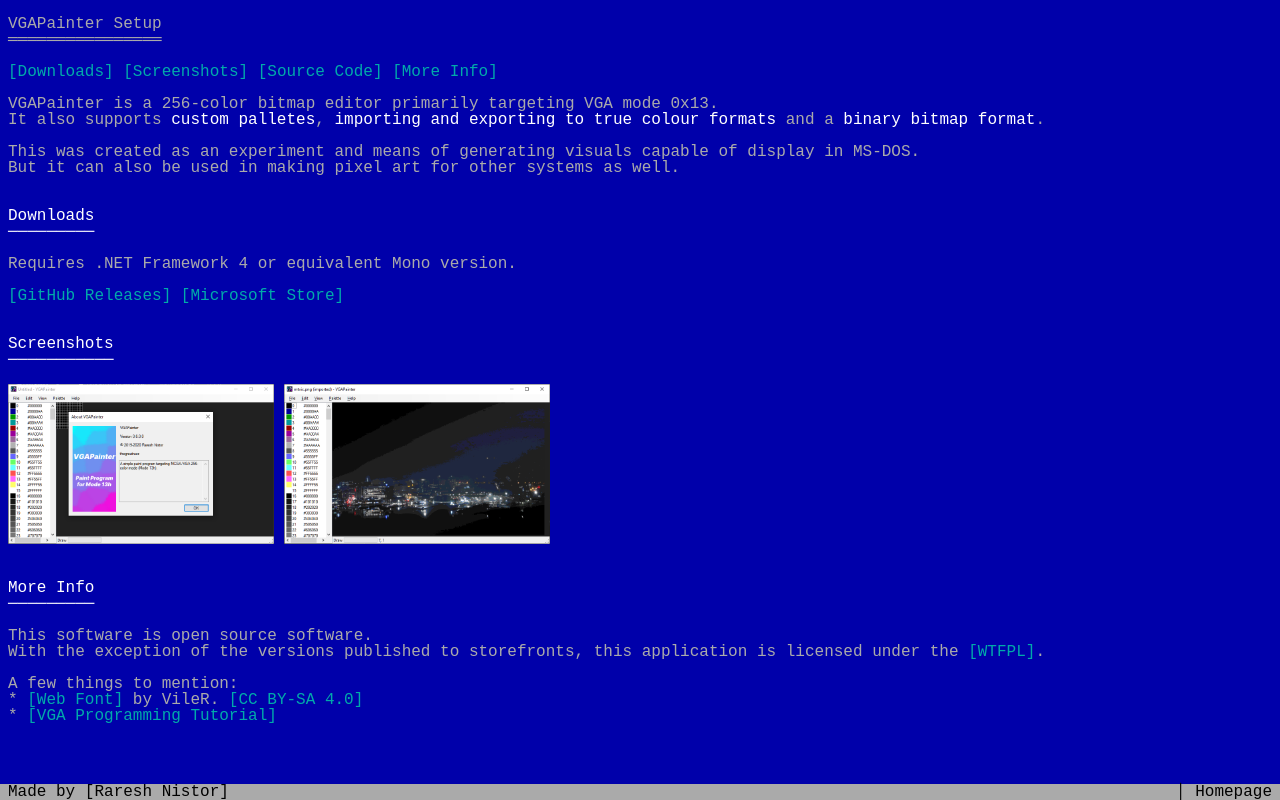
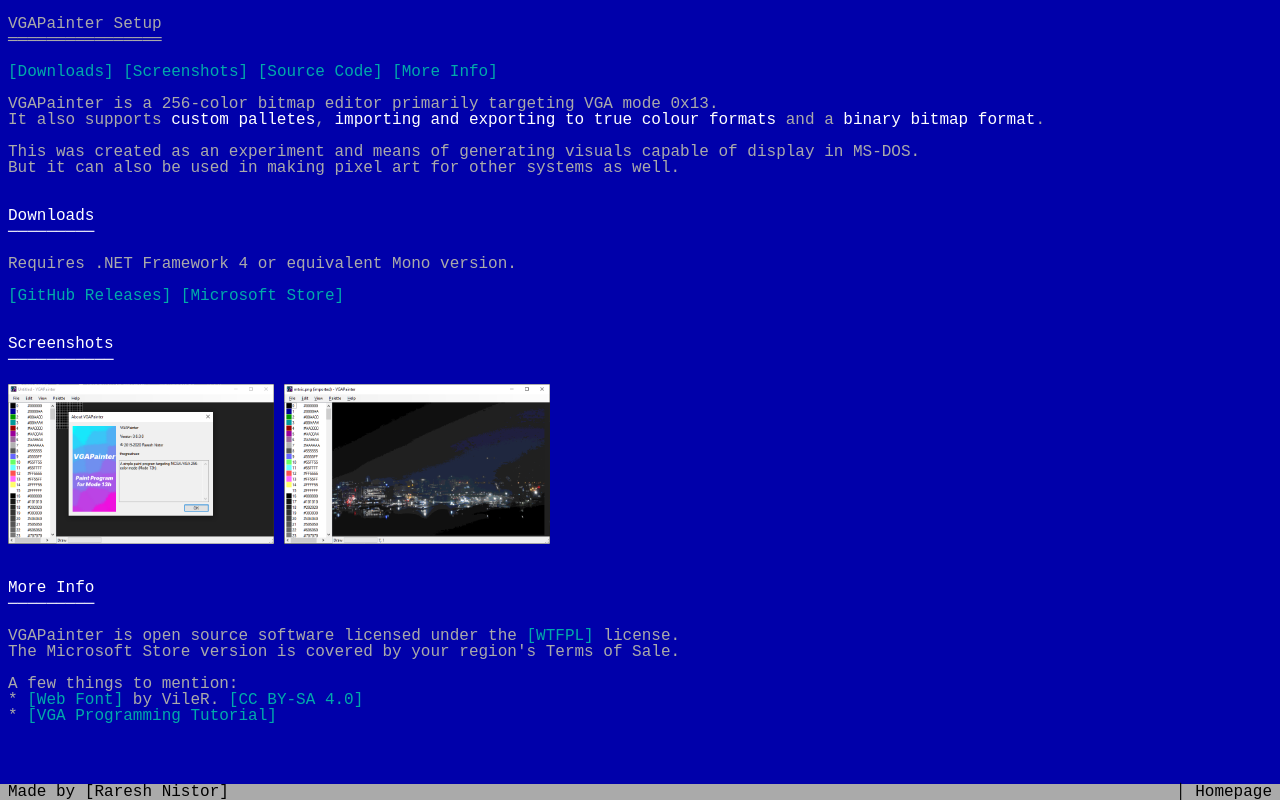
Before and after one commit to itisrazza/VGAPainter, a plain HTML site: page index.html in a window 1280 px wide. Drawn offline with Linux system fonts and the light colour scheme; a web font is replaced by a local one.

Commit message:
Update copyright text

```diff
--- a/index.html
+++ b/index.html
@@ -72,9 +72,8 @@
     <br />
     <br />
     <div>
-      This software is open source software.<br />With the exception of the
-      versions published to storefronts, this application is licensed under the
-      <a href="https://spdx.org/licenses/WTFPL.html">WTFPL</a>.
+      VGAPainter is open source software licensed under the <a href="https://github.com/thegreatrazz/VGAPainter/blob/master/LICENSE.txt">WTFPL</a> license.<br />
+      The Microsoft Store version is covered by your region's Terms of Sale.
     </div>
     <br />
     <div>
```
